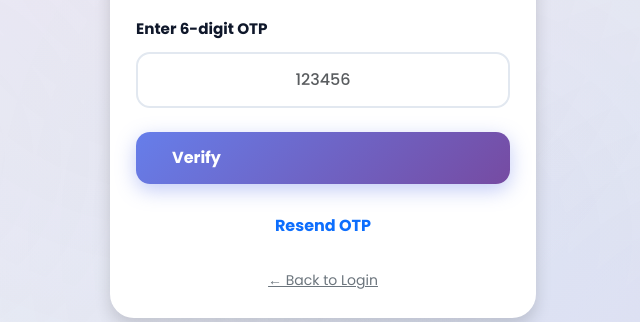
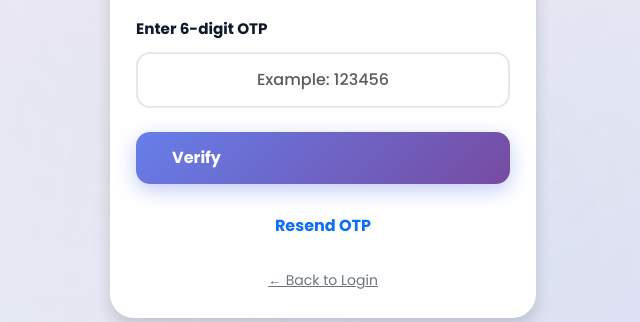
Before and after one commit to DovudSalimov668/PC-Lab-Booking, a Django app: template templates/users/verify_email.html in a window 1280 px wide. Shown: the part 247-569 px from the top of the page, without its empty margins (317-957 px from the left). Run offline with Django 4.2, Linux system fonts and the light colour scheme; the template is opened without the code that fills it, so the values that code supplies are empty.

Commit message:
paceholder update for verify code

```diff
--- a/templates/users/verify_email.html
+++ b/templates/users/verify_email.html
@@ -21,7 +21,7 @@
       <div class="mb-3">
         <label for="otp_code" class="form-label fw-bold">Enter 6-digit OTP</label>
         <input type="text" name="otp_code" maxlength="6" class="form-control text-center"
-               placeholder="123456" required>
+               placeholder="Example: 123456" required>
       </div>
       <button type="submit" class="btn btn-primary w-100 mt-2">Verify</button>
     </form>
--- a/test_smtp.py
+++ b/test_smtp.py
@@ -8,7 +8,7 @@ from notifications.email import send_simple_email_async
 # Test the email system
 send_simple_email_async(
     subject="Test Brevo API",
-    message="Your test OTP is: <div class='otp'>123456</div>This is a test.",
+    message="Your test OTP is: <div class='otp'> example: 123456</div>This is a test.",
     recipient_email="ggvpby6996@gmail.com"
 )
 print("Test email sent!")
```
